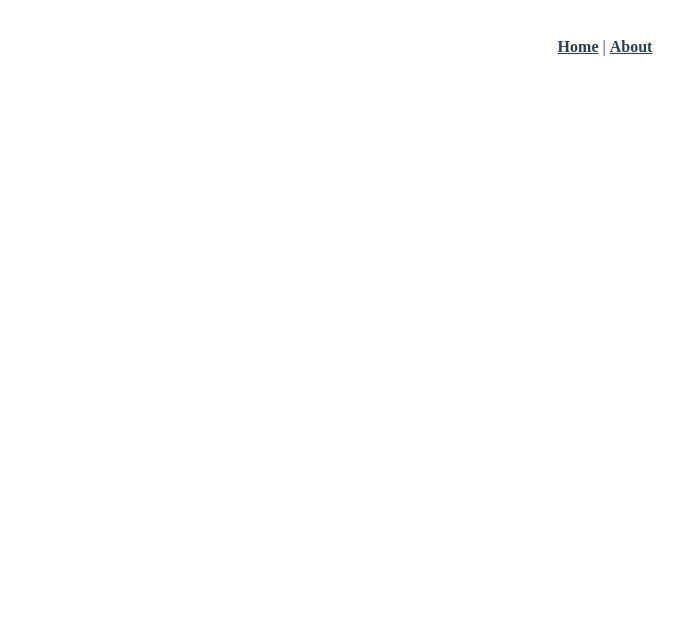
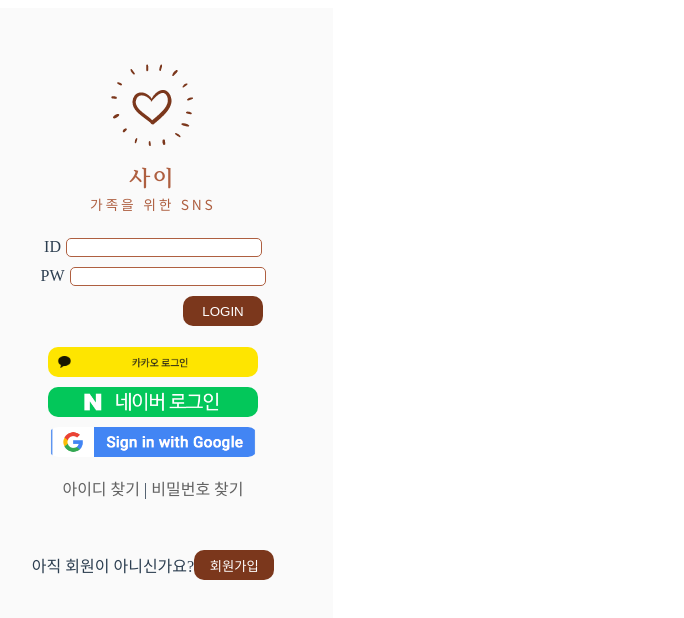
Before and after one commit to sunmingLee/Sai, a Vue app in the folder sai/: page /login in a window 1280 px wide. Before the commit this address had no page. Shown: the top 618 px of the page, without its empty margins (35-719 px from the left). Built offline with nearby package versions, Linux system fonts and the light colour scheme; a web font is replaced by a local one.

Commit message:
Feat: Create LoginView

```diff
--- a/sai/src/App.vue
+++ b/sai/src/App.vue
@@ -1,8 +1,4 @@
 <template>
-  <nav>
-    <router-link to="/">Home</router-link> |
-    <router-link to="/about">About</router-link>
-  </nav>
   <router-view />
 </template>
 
@@ -13,7 +9,9 @@
   -moz-osx-font-smoothing: grayscale;
   text-align: center;
   color: #2c3e50;
-  /* background-color: #fafafa; */
+  background-color: #fafafa;
+  width: 360px;
+  height: 640px;
 }
 
 @font-face {
--- /dev/null
+++ b/sai/src/components/common/ButtonSocial.vue
@@ -0,0 +1,47 @@
+<template>
+  <div>
+    <button class="button-social"><img class="button-image" :src="socialName" alt="social login"></button>
+  </div>
+</template>
+
+<script>
+export default {
+  name: 'ButtonSocial',
+  props: {
+    buttonType: String
+  },
+  data () {
+    return {
+      socialName: ''
+    }
+  },
+  created () {
+    console.log(this.buttonType)
+    switch (this.buttonType) {
+      case 'kakao':
+        this.socialName = require('@/assets/images/kakao_login_medium_wide.png')
+        break
+      case 'naver':
+        this.socialName = require('@/assets/images/btnG_완성형.png')
+        break
+      case 'google':
+        this.socialName = require('@/assets/images/btn_google_signin_dark_normal_web@2x.png')
+        break
+    }
+  }
+}
+</script>
+
+<style>
+.button-image{
+    width: 210px;
+    height: 30px;
+    object-fit: cover;
+    border-radius: 10px;
+}
+.button-social{
+    background-color: transparent;
+    border: 0;
+    margin-bottom: 5px;
+}
+</style>
--- a/sai/src/components/common/buttonSmall.vue
+++ b/sai/src/components/common/buttonSmall.vue
@@ -1,6 +1,6 @@
 <template>
   <div>
-    <button :class="buttonUsage" @click="onLogin">{{ buttonText }}</button>
+    <button :class="buttonUsage">{{ buttonText }}</button>
   </div>
 </template>
 
@@ -10,12 +10,6 @@ export default {
   props: {
     buttonUsage: String,
     buttonText: String
-  },
-
-  methods: {
-    onLogin () {
-      alert(this.buttonText)
-    }
   }
 }
 </script>
--- /dev/null
+++ b/sai/src/components/login/LoginInput.vue
@@ -0,0 +1,27 @@
+<template>
+  <div>
+    <InputBox :hasLabel="true" labelName="ID"></InputBox>
+    <InputBox :hasLabel="true" labelName="PW"></InputBox>
+    <div align="right" style="margin-right: 70px">
+      <ButtonSmall
+        id="buttonLogin"
+        buttonUsage="positive"
+        buttonText="LOGIN"
+      ></ButtonSmall>
+    </div>
+  </div>
+</template>
+
+<script>
+import InputBox from '@/components/common/InputBox.vue'
+import ButtonSmall from '@/components/common/ButtonSmall.vue'
+export default {
+  name: 'LoginInput',
+  components: {
+    InputBox,
+    ButtonSmall
+  }
+}
+</script>
+
+<style></style>
--- /dev/null
+++ b/sai/src/components/login/LoginSocial.vue
@@ -0,0 +1,18 @@
+<template>
+  <div>
+    <ButtonSocial buttonType="kakao"></ButtonSocial>
+    <ButtonSocial buttonType="naver"></ButtonSocial>
+    <ButtonSocial buttonType="google"></ButtonSocial>
+  </div>
+</template>
+
+<script>
+import ButtonSocial from '@/components/common/ButtonSocial.vue'
+
+export default {
+  name: 'LoginSocial',
+  components: { ButtonSocial }
+}
+</script>
+
+<style></style>
--- a/sai/src/router/index.js
+++ b/sai/src/router/index.js
@@ -1,5 +1,6 @@
 import { createRouter, createWebHistory } from 'vue-router'
 import HomeView from '../views/HomeView.vue'
+import LoginView from '../views/LoginView.vue'
 
 const routes = [
   {
@@ -14,6 +15,11 @@ const routes = [
     // this generates a separate chunk (about.[hash].js) for this route
     // which is lazy-loaded when the route is visited.
     component: () => import(/* webpackChunkName: "about" */ '../views/AboutView.vue')
+  },
+  {
+    path: '/login',
+    name: 'login',
+    component: LoginView
   }
 ]
 
--- /dev/null
+++ b/sai/src/views/LoginView.vue
@@ -0,0 +1,54 @@
+<template>
+  <div class="container">
+    <img
+      style="margin-top: 30px"
+      src="@/assets/images/사이logo_cut.png"
+      alt="Logo"
+    />
+    <LoginInput></LoginInput>
+    <LoginSocial></LoginSocial>
+    <div style="margin-bottom: 50px; margin-top: 10px">
+      <router-link to="/findID">아이디 찾기</router-link> |
+      <router-link to="/findPassword">비밀번호 찾기</router-link>
+    </div>
+    <div class="signIn">
+      아직 회원이 아니신가요?
+      <ButtonSmall buttonUsage="positive" buttonText="회원가입"></ButtonSmall>
+    </div>
+  </div>
+</template>
+
+<script>
+import ButtonSmall from '@/components/common/ButtonSmall.vue'
+import LoginInput from '@/components/login/LoginInput.vue'
+import LoginSocial from '@/components/login/LoginSocial.vue'
+export default {
+  name: 'LoginView',
+  components: { ButtonSmall, LoginInput, LoginSocial }
+}
+</script>
+
+<style>
+/* .container{
+  background-color: #FAFAFA;
+} */
+
+a {
+  /* font-family: Elice; */
+  text-decoration: none;
+  color: #616161;
+}
+.signIn {
+  display: flex;
+  justify-content: center;
+  align-items: center;
+  margin-top: 15px;
+}
+
+#buttonLogin {
+  margin-bottom: 20px;
+  /* position: absolute;
+  left: 223px;
+  top: 320px; */
+}
+</style>
```
